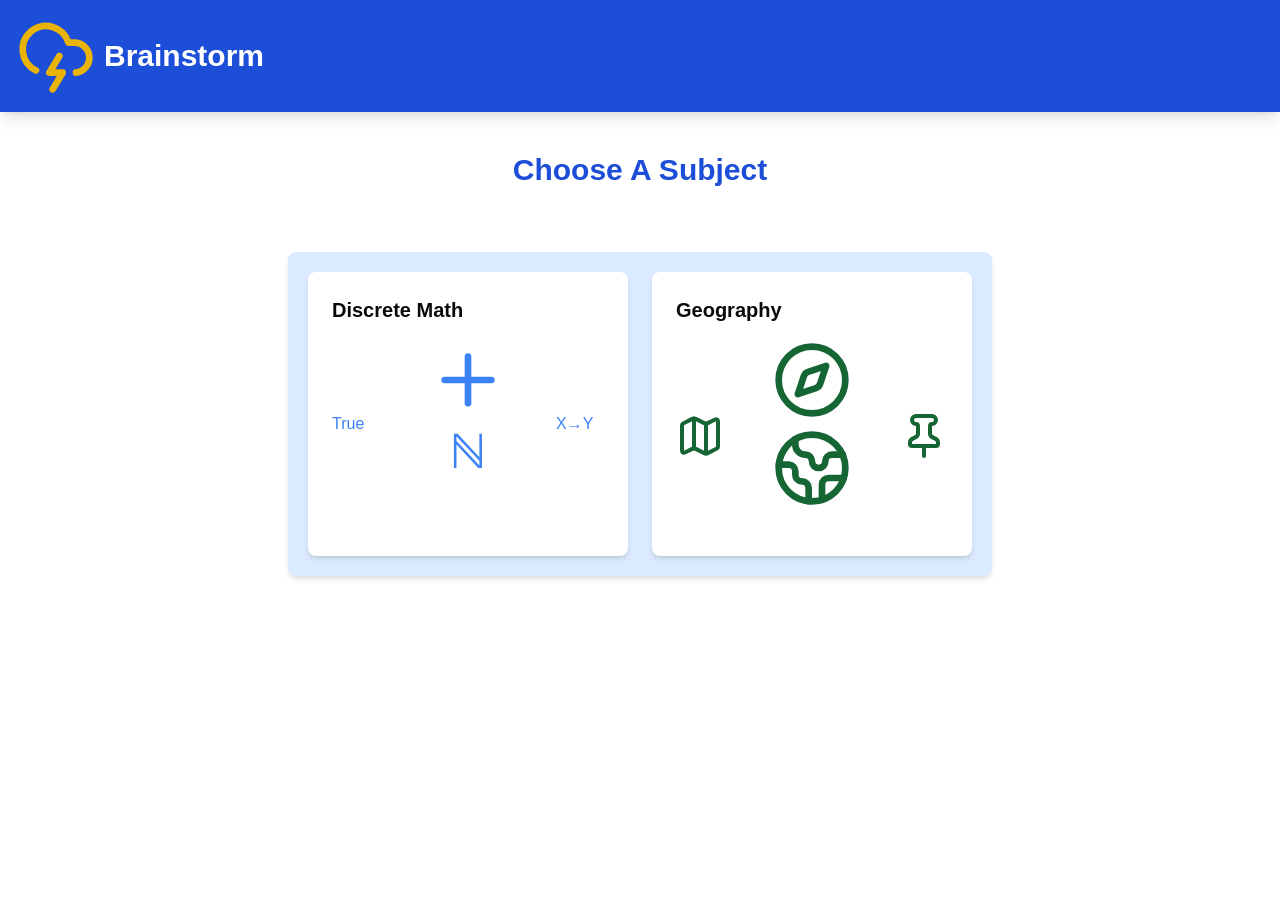
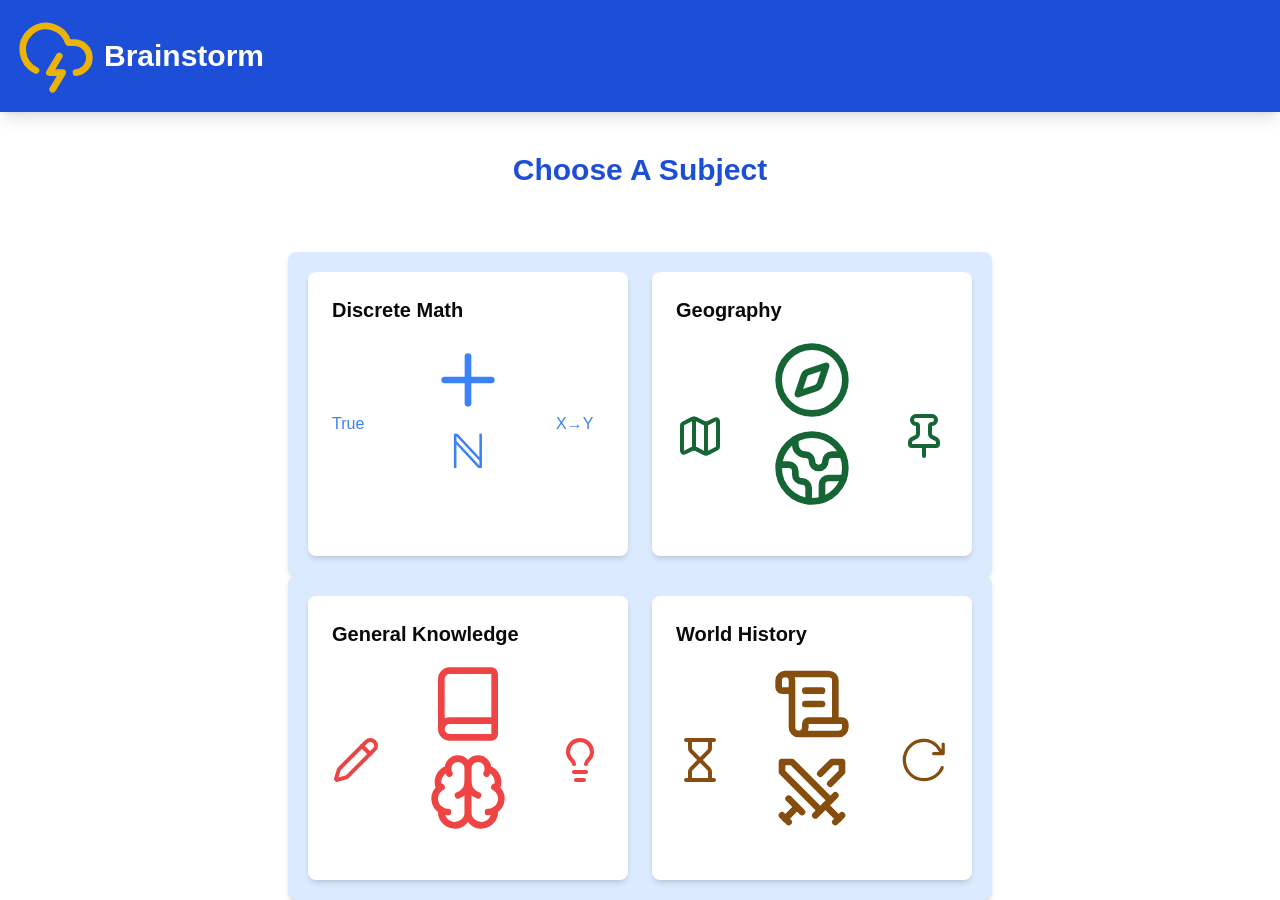
Before and after one commit to brainstorm-hack-the-valley/brainstorm, a Next.js app: page /subject in a window 1280 px wide. Before the commit the page ends 800 px from the top, so only its background shows below. Built offline with nearby package versions, Linux system fonts and the light colour scheme.

Commit message:
update subject page

```diff
--- a/src/app/subject/page.tsx
+++ b/src/app/subject/page.tsx
@@ -1,7 +1,7 @@
 'use client';
 import React from 'react';
-import { Cloud, CloudRain, CloudLightning, Ship, Sun, Timer, TimerOff, X, TimerOffIcon, Plus, Globe2Icon, MapIcon, PinIcon, Compass } from 'lucide-react';
-import { LightningBoltIcon } from '@radix-ui/react-icons';
+import { Plus, Globe2Icon, MapIcon, PinIcon, Compass, Brain, Pencil, Lightbulb, Book, Hourglass, ScrollTextIcon, Swords } from 'lucide-react';
+import { LightningBoltIcon, ReloadIcon } from '@radix-ui/react-icons';
 import Header from '../../components/ui/header';
 import { useRouter } from "next/navigation";
 
@@ -73,6 +73,53 @@ export default function Subject() {
                         </div>
                     </div>
                 </div>
+                <div className="flex flex-col md:flex-row gap-6 rounded-lg shadow-md bg-blue-100 p-5">
+                    {/* First Card with Rain Icon and Ship */}
+                    <div className="relative group bg-white shadow-md rounded-lg p-6 w-80 overflow-hidden"
+                        onClick={() => handleClick("General Knowledge")}>
+                        {/* Card Content */}
+                        <h3 className="text-xl font-semibold mb-4">General Knowledge</h3>
+                        <Book className="w-20 h-20 mx-auto mb-2 text-red-500" />
+
+                        {/* Surrounding Icons */}
+                        <div className="flex justify-between mb-2">
+                            <Pencil className="w-12 h-12 relative text-red-500 -top-4" />
+                            <Brain className="w-20 h-20 mx-auto mb-2 text-red-500" />
+                            <Lightbulb className="w-12 h-12 text-red-500 relative -top-4" />
+                        </div>
+
+                        {/* Overlay for Hover Effect */}
+                        <div className="absolute inset-0 flex flex-col items-center justify-center transition-opacity duration-300 opacity-0 group-hover:opacity-100 z-10 bg-white cursor-pointer">
+                            <h3 className="text-xl font-semibold mb-2">General Knowledge</h3>
+                            <div className="flex items-center mb-2 justify-center w-full ml-2">
+                                <p className="text-gray-600">Test how well you know general facts.</p>
+                            </div>
+                        </div>
+                    </div>
+
+                    {/* Second Card with Storm Icon and Ship */}
+                    <div className="relative group bg-white shadow-md rounded-lg p-6 w-80 overflow-hidden"
+                        onClick={() => handleClick("World History")}>
+                        {/* Card Content */}
+                        <h3 className="text-xl font-semibold mb-4">World History</h3>
+                        <ScrollTextIcon className="w-20 h-20 mx-auto mb-2 text-yellow-800" />
+
+                        {/* Surrounding Icons */}
+                        <div className="flex justify-between mb-2">
+                            <Hourglass className="w-12 h-12 text-yellow-800 relative -top-4" />
+                            <Swords className="w-20 h-20 mx-auto mb-4 text-yellow-800" />
+                            <ReloadIcon className="w-12 h-12 text-yellow-800 relative -top-4" />
+                        </div>
+
+                        {/* Overlay for Hover Effect */}
+                        <div className="absolute inset-0 flex flex-col items-center justify-center transition-opacity duration-300 opacity-0 group-hover:opacity-100 z-10 bg-white cursor-pointer">
+                            <h3 className="text-xl font-semibold mb-2">World History</h3>
+                            <div className="flex items-center mb-2 justify-start w-full ml-2">
+                                <p className="text-gray-600 px-1">Test how much you know about World History.</p>
+                            </div>
+                        </div>
+                    </div>
+                </div>
             </div>
         </div>
     );
```
